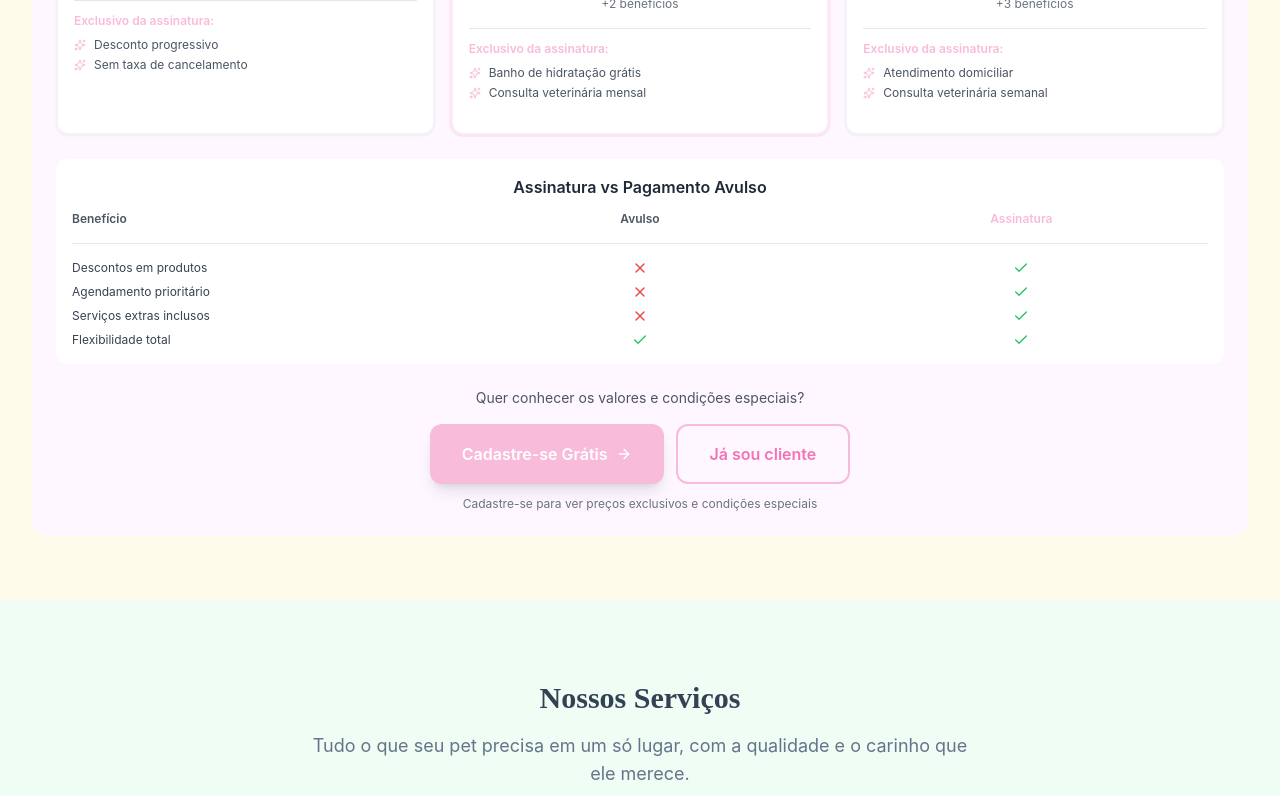
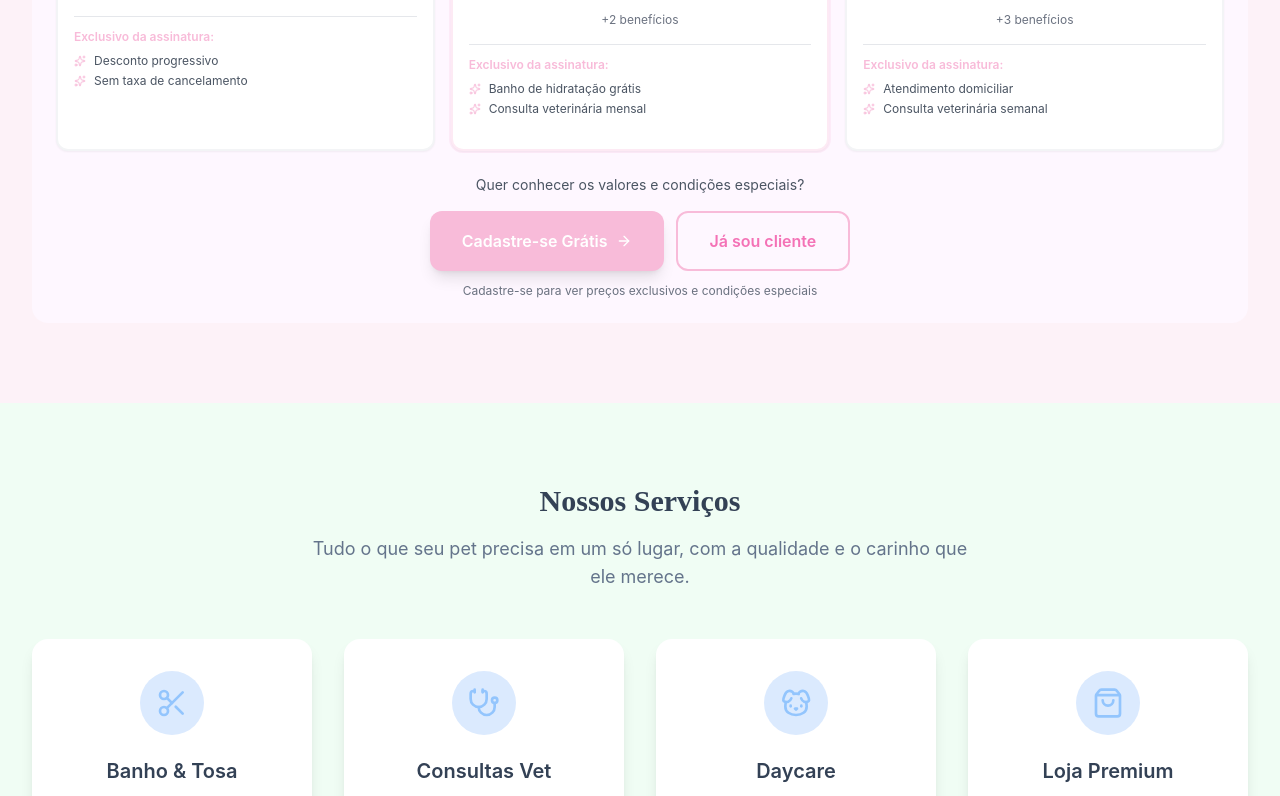
Before and after one commit to Amarildopa/petshop-romeujulieta, a React (Vite) app: page / in a window 1280 px wide. Shown: the part 3718-4514 px from the top of the page. Built offline with nearby package versions, Linux system fonts and the light colour scheme; no server answers; the database is empty.

Commit message:
feat: Remove quadro comparativo, separa seção VIP Packages e altera fundo para rosa pastel

```diff
--- a/src/components/VIPPackages.tsx
+++ b/src/components/VIPPackages.tsx
@@ -174,32 +174,7 @@ const VIPPackages: React.FC = () => {
         ))}
       </div>
 
-      <div className="bg-white rounded-xl p-4 mb-6">
-        <h3 className="font-semibold text-gray-800 mb-3 text-center">Assinatura vs Pagamento Avulso</h3>
-        <div className="grid grid-cols-3 gap-2 text-xs">
-          <div className="font-semibold text-gray-600">Benefício</div>
-          <div className="font-semibold text-gray-600 text-center">Avulso</div>
-          <div className="font-semibold text-primary text-center">Assinatura</div>
 
-          <div className="col-span-3 border-t my-2"></div>
-
-          <div className="text-gray-700">Descontos em produtos</div>
-          <div className="text-center"><X className="w-4 h-4 text-red-500 mx-auto" /></div>
-          <div className="text-center"><Check className="w-4 h-4 text-green-500 mx-auto" /></div>
-
-          <div className="text-gray-700">Agendamento prioritário</div>
-          <div className="text-center"><X className="w-4 h-4 text-red-500 mx-auto" /></div>
-          <div className="text-center"><Check className="w-4 h-4 text-green-500 mx-auto" /></div>
-
-          <div className="text-gray-700">Serviços extras inclusos</div>
-          <div className="text-center"><X className="w-4 h-4 text-red-500 mx-auto" /></div>
-          <div className="text-center"><Check className="w-4 h-4 text-green-500 mx-auto" /></div>
-
-          <div className="text-gray-700">Flexibilidade total</div>
-          <div className="text-center"><Check className="w-4 h-4 text-green-500 mx-auto" /></div>
-          <div className="text-center"><Check className="w-4 h-4 text-green-500 mx-auto" /></div>
-        </div>
-      </div>
 
       <motion.div
         initial={{ opacity: 0 }}
--- a/src/pages/Home.tsx
+++ b/src/pages/Home.tsx
@@ -125,8 +125,8 @@ const Home: React.FC = () => {
         </div>
       </section>
 
-      {/* VIP Packages Section */}
-      <section className="py-16 bg-accent-light">
+      {/* VIP Packages Section - Assine seu Pacote de Banhos */}
+      <section className="py-20 bg-pink-50">
         <div className="max-w-7xl mx-auto px-4 sm:px-6 lg:px-8">
           <VIPPackages />
         </div>
```
